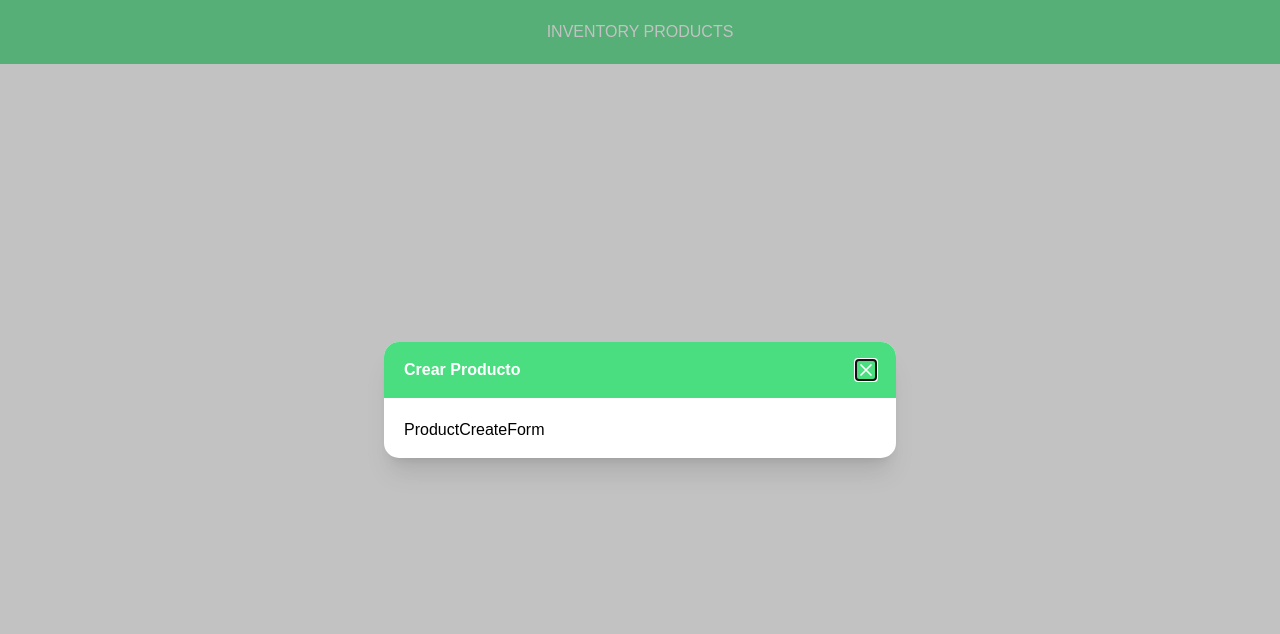
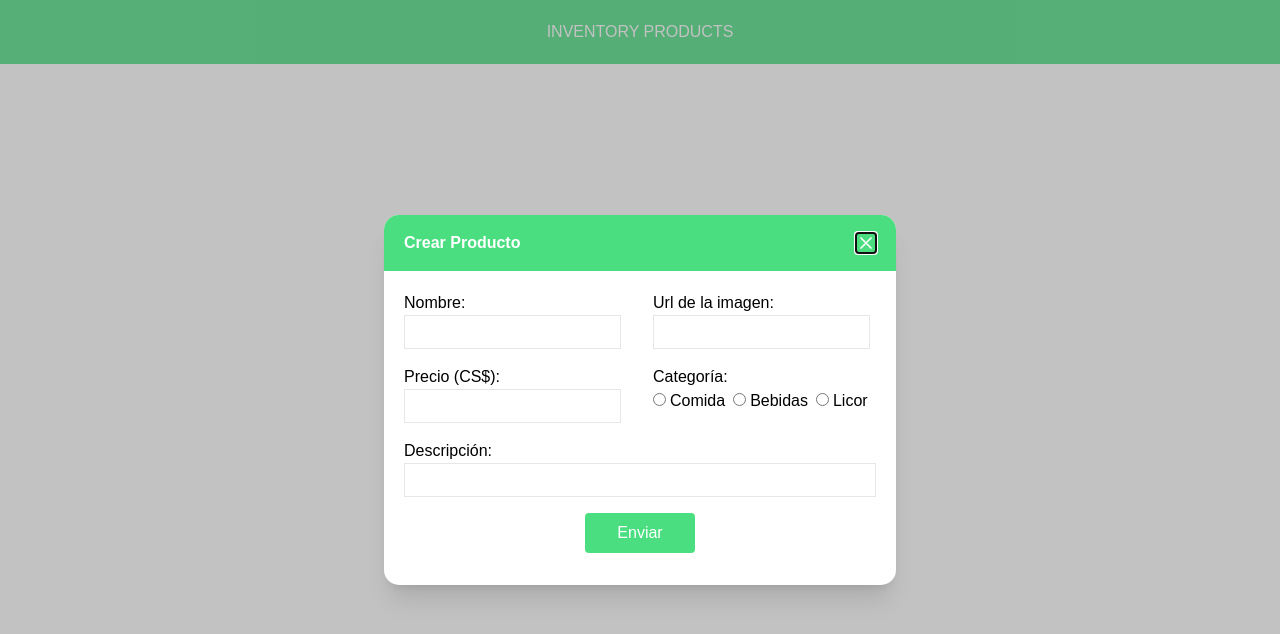
Before and after one commit to jeffersontgc/nextrain-fe, a Next.js app: page / in a window 1280 px wide. Shown: the top 634 px of the page. Built offline with nearby package versions, Linux system fonts and the light colour scheme.

Commit message:
capturar datos

```diff
--- a/src/app/page.tsx
+++ b/src/app/page.tsx
@@ -5,12 +5,15 @@ import ModalForm from "@/components/utils/modal";
 import ProductCreateForm from "@/components/products/forms/create";
 
 const HomePage = () => {
-  const [openModal, setOpenModal] = React.useState<boolean>(true);
+  const [openModal, setOpenModal] = React.useState<boolean>(false);
   const [formData, setFormData] = React.useState<any>({
     name: "",
-    description: "",
-    price: "",
+    url: "",
+    precio: "",
+    descripcion: "",
   });
+
+  console.log(formData);
 
   const handleSubmit = async () => {};
 
@@ -19,7 +22,7 @@ const HomePage = () => {
       <HeaderHome />
       <ModalForm
         title="Crear Producto"
-        visible={openModal}
+        visible={!openModal}
         handleVisible={() => setOpenModal(!openModal)}
       >
         <ProductCreateForm
--- a/src/components/products/forms/create.tsx
+++ b/src/components/products/forms/create.tsx
@@ -3,11 +3,19 @@ import React from "react";
 interface Props {
   formData: {
     name: string;
-    description: string;
-    price: string;
+    url: string;
+    precio: string;
+    categoria: "comida" | "bebidas" | "licor";
+    descripcion: string;
   };
   setFormData: React.Dispatch<
-    React.SetStateAction<{ name: string; description: string; price: string }>
+    React.SetStateAction<{
+      name: string;
+      url: string;
+      precio: string;
+      categoria: "comida" | "bebidas" | "licor";
+      descripcion: string;
+    }>
   >;
   handleSubmit: () => void;
 }
@@ -20,11 +28,118 @@ const ProductCreateForm: React.FC<Props> = ({
   const handdleOnChange = (e: React.ChangeEvent<HTMLInputElement>) => {
     setFormData({
       ...formData,
-      [e.target.name]: e.target.value,
+      [e.target.name]: e.target.value as "comida" | "bebidas" | "licor",
     });
   };
 
-  return <div>ProductCreateForm</div>;
+  return (
+    <div>
+      <div className="flex flex-col w-auto">
+        <div className="flex flex-row mb-4">
+          <div className="mr-4">
+            <label htmlFor="nombre" className="mb-4">
+              Nombre:
+            </label>{" "}
+            <br />
+            <input
+              type="text"
+              id="nombre"
+              name="name"
+              onChange={handdleOnChange}
+              className="border p-1"
+            />
+          </div>
+          <div className="ml-4">
+            <label htmlFor="url" className="mb-4">
+              Url de la imagen:
+            </label>
+            <br />
+            <input
+              type="text"
+              id="url"
+              name="url"
+              onChange={handdleOnChange}
+              className="border p-1"
+            />
+          </div>
+        </div>
+        <div className="flex flex-row mb-4">
+          <div className="mr-4">
+            <label htmlFor="precio" className="mb-4">
+              Precio (CS$):
+            </label>
+            <br />
+            <input
+              type="text"
+              id="precio"
+              name="precio"
+              onChange={handdleOnChange}
+              className="border p-1"
+            />
+          </div>
+          <div className="ml-4">
+            <label className="mb-6">Categoría:</label>
+            <br />
+            <input
+              type="radio"
+              id="comida"
+              name="categoria"
+              value="comida"
+              onChange={handdleOnChange}
+              className="mr-1"
+            />
+            <label htmlFor="comida" className="cursor-pointer mr-2">
+              Comida
+            </label>
+            <input
+              type="radio"
+              id="bebidas"
+              name="categoria"
+              value="bebidas"
+              onChange={handdleOnChange}
+              className="mr-1"
+            />
+            <label htmlFor="bebidas" className="cursor-pointer mr-2">
+              Bebidas
+            </label>
+
+            <input
+              type="radio"
+              id="licor"
+              name="categoria"
+              value="licor"
+              onChange={handdleOnChange}
+              className="mr-1"
+            />
+            <label htmlFor="licor" className="cursor-pointer">
+              Licor
+            </label>
+          </div>
+        </div>
+        <div className="mb-4">
+          <label htmlFor="descripcion" className="mb-4">
+            Descripción:
+          </label>
+          <br />
+          <input
+            type="text"
+            id="descripcion"
+            name="descripcion"
+            onChange={handdleOnChange}
+            className="border p-1 w-full "
+          ></input>
+        </div>
+        <div className="mb-4 text-center">
+          <button
+            onClick={handleSubmit}
+            className="bg-green-400 text-white px-8 py-2 rounded"
+          >
+            Enviar
+          </button>
+        </div>
+      </div>
+    </div>
+  );
 };
 
 export default ProductCreateForm;
```
